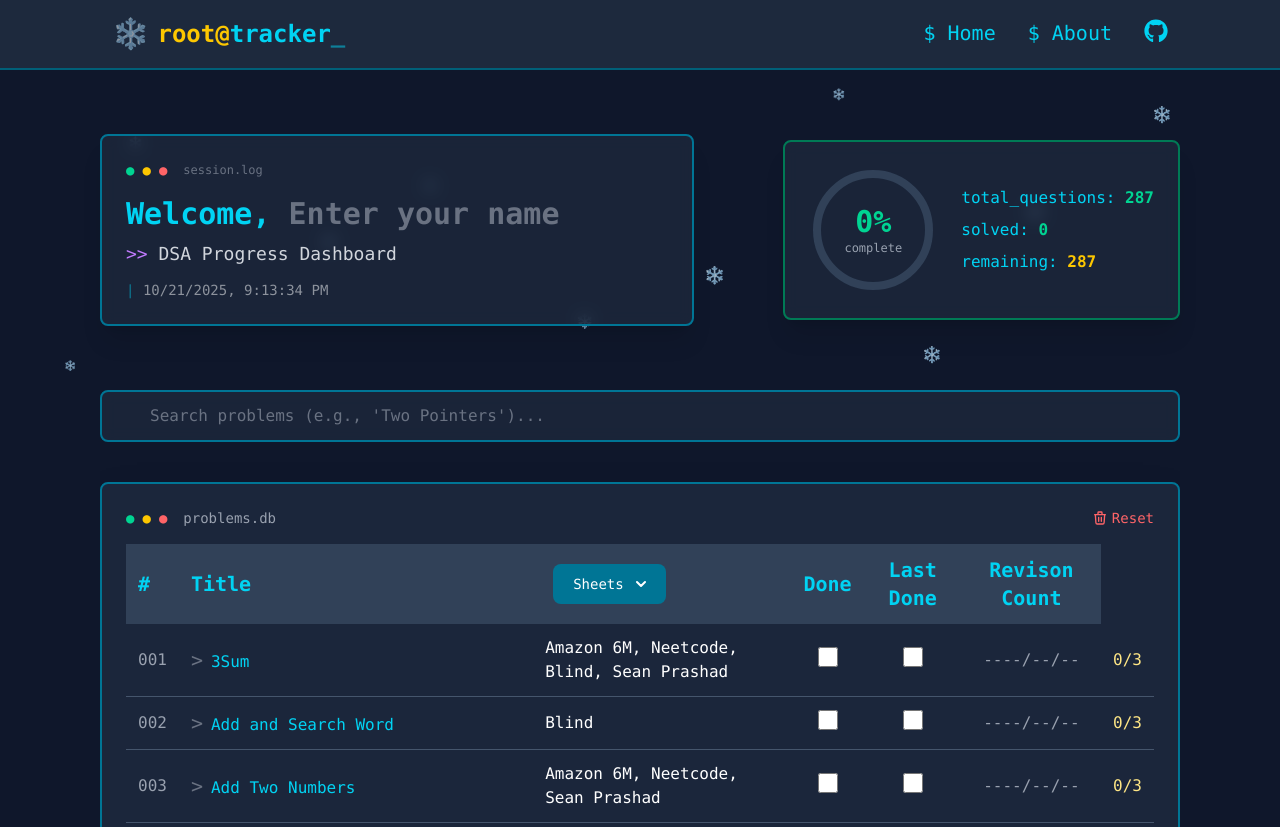
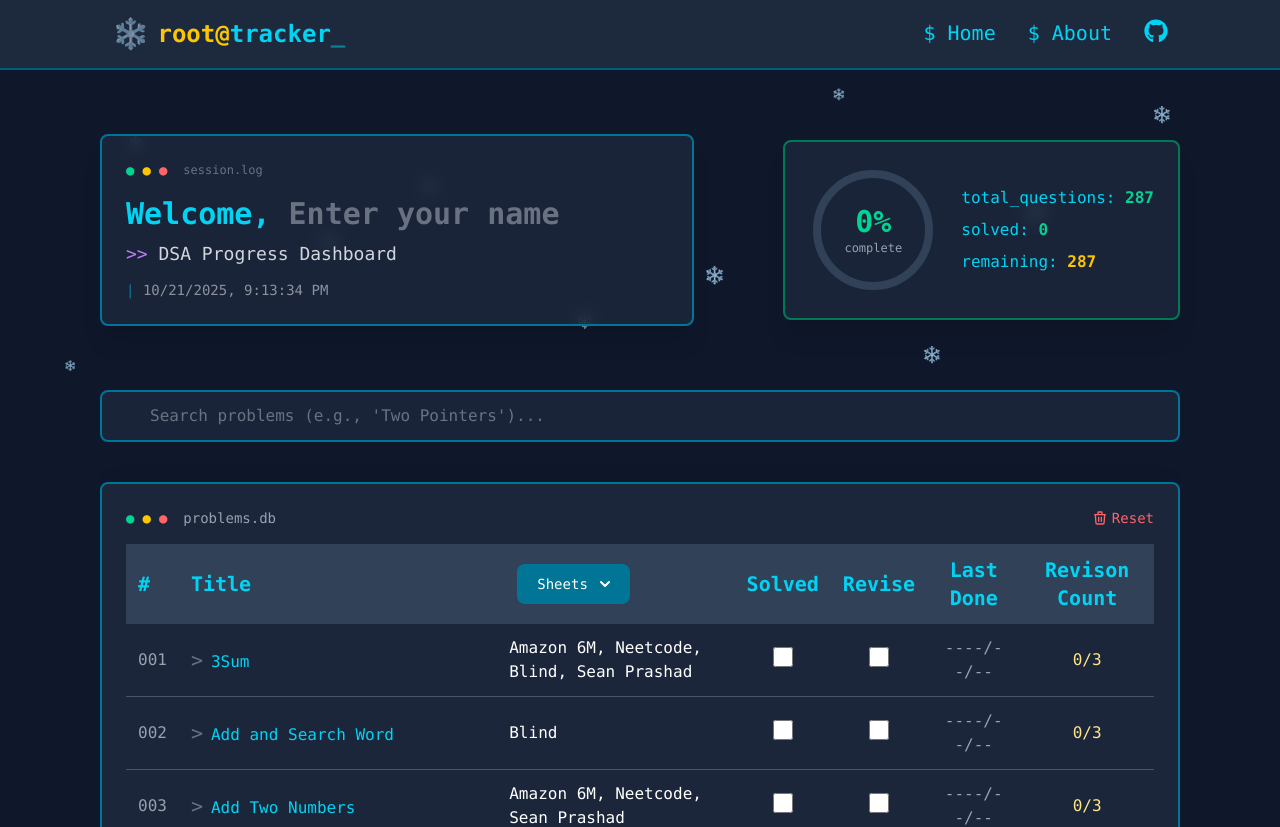
Before and after one commit to Alweena-Fatima/ReactTrackerPractice, a React (Vite) app: page / in a window 1280 px wide. Shown: the top 827 px of the page. Built offline with nearby package versions, Linux system fonts and the light colour scheme.

Commit message:
added the solved column

```diff
--- a/src/components/section2/Problemtable.jsx
+++ b/src/components/section2/Problemtable.jsx
@@ -99,7 +99,9 @@ const Problemtable = ({ problems }) => {
                     handleSheetChange={handleSheetChange}
                   />
                 </th>
-                <th className="p-3 text-center">Done</th>
+                <th className="p-3 text-center">Solved</th>
+                <th className="p-3 text-center">Revise</th>
+
                 <th className="p-3 text-center">Last Done</th>
                 <th className="p-3 text-center">Revison Count</th>
               </tr>
```
